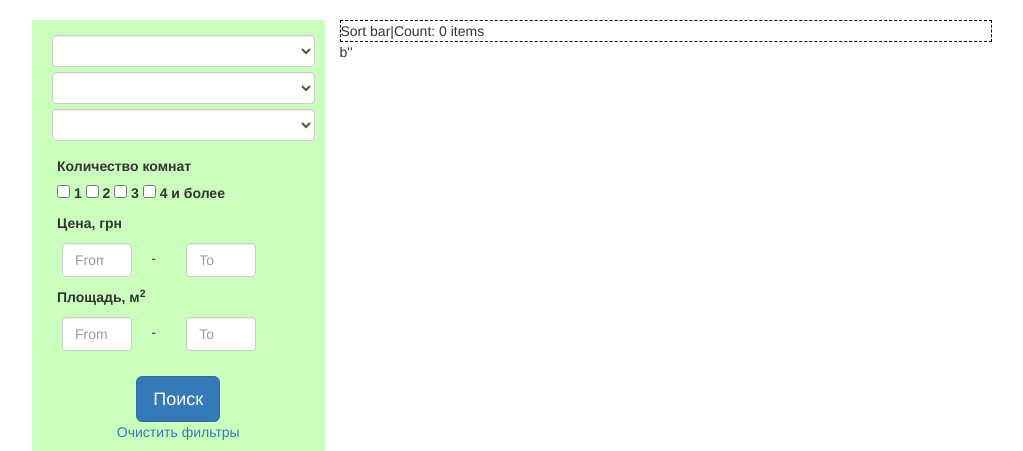
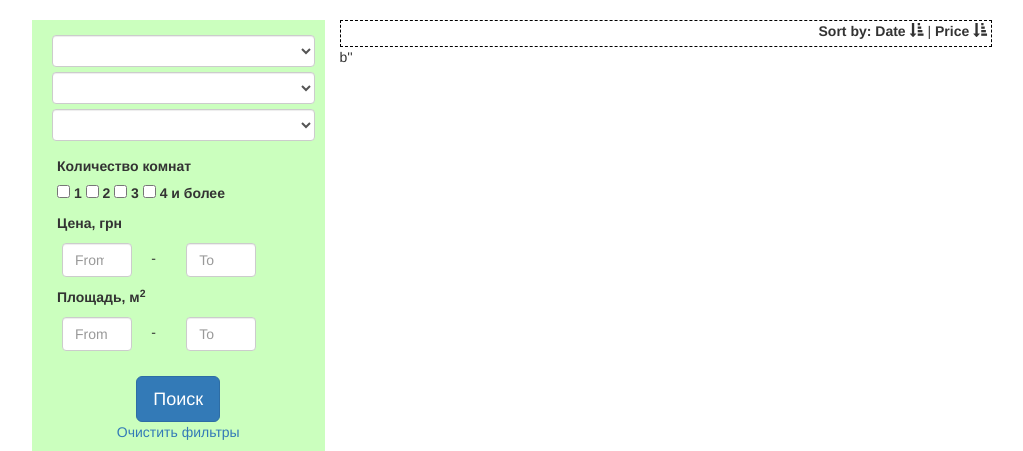
Before and after one commit to dkasyanov/confiskated, a Flask app: template app/templates/index.html in a window 1280 px wide; the page is wider, and only the part inside the window is pictured. Shown: the part 51-502 px from the top of that part, without its empty margins (128-1151 px from the left). Run offline with Flask 2, Linux system fonts and the light colour scheme; the template is opened without the code that fills it: values that come from a table or form of the project are taken from there, others are empty.

Commit message:
- added sorting lots

```diff
--- a/app/templates/base.html
+++ b/app/templates/base.html
@@ -19,7 +19,33 @@
    			width: 70px !important;
    		}
   </style>
+    <script>
+        function sortBy(type) {
+            var direction;
+            if (type == 'date')
+            {
+                if ($('#sortByDate').hasClass('glyphicon-sort-by-attributes'))
+                    direction = 'desc'
+                else
+                    direction = 'asc'
+            }
+            if (type == 'price')
+            {
+                if ($('#sortByPrice').hasClass('glyphicon-sort-by-attributes'))
+                    direction = 'desc'
+                else
+                    direction = 'asc'
+            }
 
+            $.post('/sort_by',
+                    {
+                        sort_type: type,
+                        sort_dir: direction
+                    }).done(function(){
+                        location.reload();
+                    })
+        }
+    </script>
 </head>
 <body>
 {#navigation top#}
@@ -63,11 +89,11 @@
                     opt.value = cities[key].toString();
                     opt.innerHTML = key;
                     citySelector.append(opt);
-}
+                }
             })
-
         });
     </script>
+
 </div>
 </body>
 </html>
--- a/app/templates/filter.html
+++ b/app/templates/filter.html
@@ -61,7 +61,9 @@
 
 
         <div class="col-lg-7 col-md-8 col-sm-8 col-xs-12 ">
-            <div class="sortbar">Sort bar|Count: {{ lots.total }} items</div>
+            {% block sort %}
+                {% include 'sort.html' %}
+            {% endblock %}
             <div>{{ request.query_string }}</div>
 
             {% for lot in lots.items %}
--- a/app/templates/index.html
+++ b/app/templates/index.html
@@ -1,6 +1,6 @@
 {% extends 'base.html' %}
 {% block content %}
-<div class="container">
+<div class="container" xmlns="http://www.w3.org/1999/html">
     <div class="row">
         <div class="col-lg-3 col-md-4 col-sm-4 col-xs-12 filters">
             <form method="post" action="" name="filters">
@@ -61,7 +61,9 @@
 
 
         <div class="col-lg-7 col-md-8 col-sm-8 col-xs-12 ">
-            <div class="sortbar">Sort bar|Count: {{ lots.total }} items</div>
+            {% block sort %}
+                {% include 'sort.html' %}
+            {% endblock %}
             <div>{{ request.query_string }}</div>
 
             {% for lot in lots.items %}
--- /dev/null
+++ b/app/templates/sort.html
@@ -0,0 +1,7 @@
+{% block sort %}
+<div class="sortbar text-right">
+    <label>Sort by:</label>
+    <a href="javascript:sortBy('date');" class="link"><label>Date <span class="glyphicon {% if session['sort_type'] == 'date' and session['direction'] == 'desc' %} glyphicon-sort-by-attributes-alt {% else %} glyphicon-sort-by-attributes {% endif %}" id="sortByDate"></span></label></a> |
+    <a href="javascript:sortBy('price');" class="link"><label>Price <span class="glyphicon {% if session['sort_type'] == 'price' and session['direction'] == 'desc' %} glyphicon-sort-by-attributes-alt {% else %} glyphicon-sort-by-attributes {% endif %}" id="sortByPrice"></span></label></a>&nbsp;
+</div>
+{% endblock %}
--- a/app/views.py
+++ b/app/views.py
@@ -5,7 +5,6 @@
 from forms import FiltersForm
 from config import LOTS_PER_PAGE
 from models import Lot, Address, Type, Region, Country, City, Square
-import urllib
 import json
 
 
@@ -20,7 +19,6 @@
     types = [(u'0', u'Все категории')]
 
     regions.extend(sorted([(i.id, i.name) for i in Region.query.all()], key=lambda x: x[1]))
-    #cities.extend(sorted(set([(i, i) for i in Lot.query.filter(Lot.address.region == u'Донецкая область').distinct(Lot.address.city)])))
     types.extend([(i.id, i.name) for i in Type.query.all()])
 
     form.regionSelector.choices = regions
@@ -28,29 +26,10 @@
     form.typeSelector.choices = types
     lots = Lot.query
     if form.is_submitted():
-        region_id = (int(form.regionSelector.data) if int(form.regionSelector.data) > 0 else None)
-        city_id = (int(form.citySelector.data) if int(form.citySelector.data) > 0 else None)
-        type_id = (int(form.typeSelector.data) if int(form.typeSelector.data) > 0 else None)
-        room = {'1': form.room1.data, '2': form.room2.data, '3': form.room3.data, '4': form.room4.data}
-        price_from = form.price_from.data
-        price_to = form.price_to.data
-        square_from = form.square_from.data
-        square_to = form.square_to.data
-        rr = ''
-        for i in sorted(room.keys()):
-            rr += str(int(room[i]))
-        if rr == '0000':
-            rr = None
+        filter_action(form)
+        return redirect(url_for('filter'))
 
-        form_filter = {'r': region_id, 'c': city_id, 't': type_id,
-                  'pf': price_from, 'pt': price_to,
-                  'sf': square_from, 'st': square_to,
-                  'rr': rr}
-        session['form_filter'] = json.dumps(form_filter)
-        return redirect(url_for('filter', page=page))
-
-
-    lots = lots.paginate(page, per_page=LOTS_PER_PAGE, error_out=True)
+    lots = sort_lots(lots).paginate(page, per_page=LOTS_PER_PAGE, error_out=True)
     return render_template('index.html',
                            lots=lots,
                            form=form)
@@ -62,25 +41,7 @@
     data = json.loads(session['form_filter'])
     form = FiltersForm()
     if form.is_submitted():
-        region_id = (int(form.regionSelector.data) if int(form.regionSelector.data) > 0 else None)
-        city_id = (int(form.citySelector.data) if int(form.citySelector.data) > 0 else None)
-        type_id = (int(form.typeSelector.data) if int(form.typeSelector.data) > 0 else None)
-        room = {'1': form.room1.data, '2': form.room2.data, '3': form.room3.data, '4': form.room4.data}
-        price_from = form.price_from.data
-        price_to = form.price_to.data
-        square_from = form.square_from.data
-        square_to = form.square_to.data
-        rr = ''
-        for i in sorted(room.keys()):
-            rr += str(int(room[i]))
-        if rr == '0000':
-            rr = None
-
-        form_filter = {'r': region_id, 'c': city_id, 't': type_id,
-                       'pf': price_from, 'pt': price_to,
-                       'sf': square_from, 'st': square_to,
-                       'rr': rr}
-        session['form_filter'] = json.dumps(form_filter)
+        filter_action(form)
         return redirect(url_for('filter', page=page))
 
     regions = [(u'0', u'Вся Украина')]
@@ -88,7 +49,6 @@
     types = [(u'0', u'Все категории')]
 
     regions.extend(sorted([(i.id, i.name) for i in Region.query.all()], key=lambda x: x[1]))
-    #cities.extend(sorted(set([(i, i) for i in Lot.query.filter(Lot.address.region == u'Донецкая область').distinct(Lot.address.city)])))
     types.extend([(i.id, i.name) for i in Type.query.all()])
 
     form.regionSelector.choices = regions
@@ -130,7 +90,7 @@
         form.room3.default = 3 if 3 in rr else 0
         form.room4.default = 4 if 4 in rr else 0
 
-    lots = lots.paginate(page, per_page=LOTS_PER_PAGE, error_out=True)
+    lots = sort_lots(lots).paginate(page, per_page=LOTS_PER_PAGE, error_out=True)
     form.process()
     return render_template('filter.html',
                            lots=lots,
@@ -141,3 +101,46 @@
 def get_cities():
     cities = sorted([(i.name, i.id) for i in City.query.filter_by(region_id=int(request.form['region'])).order_by(City.name).all()])
     return jsonify(cities)
+
+
+@app.route('/sort_by', methods=['POST'])
+def sort_by():
+    session['sort_type'] = request.form['sort_type']
+    session['direction'] = request.form['sort_dir']
+    return jsonify([])
+
+
+def sort_lots(lots):
+    if session['sort_type'] == 'price':
+        if session['direction'] == 'asc':
+            lots = lots.order_by(Lot.price)
+        else:
+            lots = lots.order_by(Lot.price.desc())
+    elif session['sort_type'] == 'date':
+        if session['direction'] == 'asc':
+            lots = lots.order_by(Lot.date)
+        else:
+            lots = lots.order_by(Lot.date.desc())
+    return lots
+
+
+def filter_action(form):
+    region_id = (int(form.regionSelector.data) if int(form.regionSelector.data) > 0 else None)
+    city_id = (int(form.citySelector.data) if int(form.citySelector.data) > 0 else None)
+    type_id = (int(form.typeSelector.data) if int(form.typeSelector.data) > 0 else None)
+    room = {'1': form.room1.data, '2': form.room2.data, '3': form.room3.data, '4': form.room4.data}
+    price_from = form.price_from.data
+    price_to = form.price_to.data
+    square_from = form.square_from.data
+    square_to = form.square_to.data
+    rr = ''
+    for i in sorted(room.keys()):
+        rr += str(int(room[i]))
+    if rr == '0000':
+        rr = None
+
+    form_filter = {'r': region_id, 'c': city_id, 't': type_id,
+                   'pf': price_from, 'pt': price_to,
+                   'sf': square_from, 'st': square_to,
+                   'rr': rr}
+    session['form_filter'] = json.dumps(form_filter)
```
Also changed, not shown: 1 other file.
